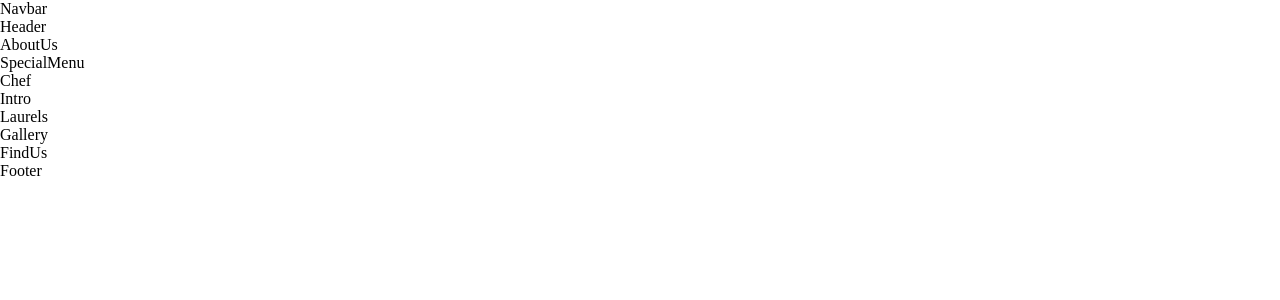
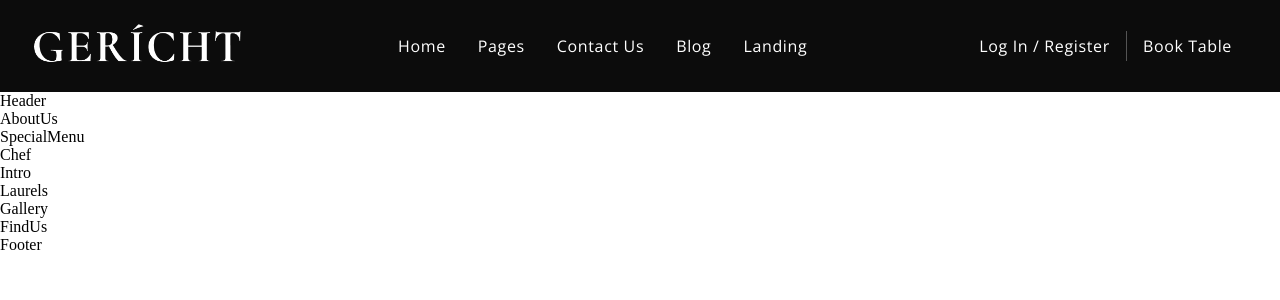
Before and after one commit to julion-mkk/restaurant_menu_react, a React (Create React App) app: page / in a window 1280 px wide. Shown: the top 300 px of the page. Built offline with nearby package versions, Linux system fonts and the light colour scheme; a web font is replaced by a local one.

Commit message:
navbar done

```diff
--- a/package.json
+++ b/package.json
@@ -8,6 +8,7 @@
     "@testing-library/user-event": "^13.5.0",
     "react": "^18.2.0",
     "react-dom": "^18.2.0",
+    "react-icons": "^4.10.1",
     "react-scripts": "5.0.1",
     "web-vitals": "^2.1.4"
   },
--- a/src/components/Navbar/Navbar.css
+++ b/src/components/Navbar/Navbar.css
@@ -0,0 +1,133 @@
+.app__navbar {
+    width: 100%;
+    display: flex;
+    justify-content: space-between;
+    background: var(--color-black);
+    align-items: center;
+    padding: 1rem 2rem;
+}
+
+.app__navbar-logo {
+    display: flex;
+    justify-content: flex-start;
+    align-items: center;
+}
+
+.app__navbar-logo img {
+    width: 150px;
+}
+
+.app__navbar-links {
+    display: flex;
+    justify-content: center;
+    flex: 1;
+    align-items: center;
+    list-style: none;
+}
+
+.app__navbar-links li {
+    margin: 0 1rem;
+    cursor: pointer;
+}
+
+.app__navbar-links li:hover {
+    color: var(--color-gray);
+}
+
+.app__navbar-login {
+    display: flex;
+    justify-content: flex-end;
+    align-items: center;
+}
+
+.app__navbar-login a {
+    margin: 0 1rem;
+    text-decoration: none;
+    transition: 0.5s ease;
+}
+
+.app__navbar-login a:hover {
+    border-bottom: 1px solid var(--color-golden);
+}
+
+.app__navbar-login div {
+    width: 1px;
+    height: 30px;
+    background: var(--color-gray);
+}
+
+.app__navbar-smallscreen {
+    display: none;
+}
+
+.app__navbar-smallscreen_overlay {
+    position: fixed;
+    top: 0;
+    left: 0;
+    width: 100%;
+    height: 100vh;
+    background: var(--color-black);
+    transition: 0.5s ease;
+    flex-direction: column;
+    z-index: 5;
+}
+
+.app__navbar-smallscreen_overlay .overlay__close {
+    font-size: 27px;
+    color: var(--color-golden);
+    cursor: pointer;
+    position: absolute;
+    top: 20px;
+    right: 20px;
+}
+
+.app__navbar-smallscreen_links {
+    list-style: none;
+}
+
+.app__navbar-smallscreen_links li {
+    margin: 2rem;
+    text-align: center;
+    font-family: var(--font-base);
+    cursor: pointer;
+    color: var(--color-golden);
+    font-size: 2rem;
+}
+
+.app__navbar-smallscreen_links li:hover {
+    color: var(--color-white);
+}
+
+.overlay__open {
+    cursor: pointer;
+}
+
+@media screen and (max-width: 2000px) {
+    .app__navbar-logo img {
+        width: 210px;
+    }
+}
+
+@media screen and (max-width: 1150px) {
+    .app__navbar-links {
+        display: none;
+    }
+
+    .app__navbar-smallscreen {
+        display: flex;
+    }
+}
+
+@media screen and (max-width: 650px) {
+    .app__navbar {
+        padding: 1rem;
+    }
+
+    .app__navbar-login {
+        display: none;
+    }
+
+    .app__navbar-logo img {
+        width: 120px;
+    }
+}
--- a/src/components/Navbar/Navbar.jsx
+++ b/src/components/Navbar/Navbar.jsx
@@ -1,11 +1,43 @@
-import React from 'react';
-
+import React, {useState} from 'react';
+import { GiHamburgerMenu } from 'react-icons/gi';
+import { MdOutlineRestaurantMenu } from "react-icons/md";
+import images from '../../constants/images';
 import './Navbar.css';
 
-const Navbar = () => (
-  <div>
-    Navbar
-  </div>
-);
+const Navbar = () => {
+    const [toggleMenu, setToggleMenu] = useState(false);
+    return (
+        <div className="app__navbar">
+            <div className="app__navbar-logo">
+                <img src={images.gericht} alt="Gericht"/>
+            </div>
+            <ul className="app__navbar-links">
+                <li className="p__opensans"><a href="#home">Home</a></li>
+                <li className="p__opensans"><a href="#pages">Pages</a></li>
+                <li className="p__opensans"><a href="#contact">Contact Us</a></li>
+                <li className="p__opensans"><a href="#blog">Blog</a></li>
+                <li className="p__opensans"><a href="#landing">Landing</a></li>
+            </ul>
+            <div className="app__navbar-login">
+                <a href="#login" className="p__opensans"> Log In / Register</a>
+                <div />
+                <a href="/" className="p__opensans">Book Table</a>
+            </div>
+            <div className='app__navbar-smallscreen'>
+                <GiHamburgerMenu fontSize={20} className="overlay__open" color="white" onClick={()=> setToggleMenu(true)}/>
+                {toggleMenu && <div className="app__navbar-smallscreen_overlay flex__center slide-bottom">
+                    <MdOutlineRestaurantMenu fontSize={20} className="overlay__close" color="white" onClick={()=> setToggleMenu(false)}/>
+                    <ul className="app__navbar-smallscreen_links">
+                        <li className="p__opensans"><a href="#home">Home</a></li>
+                        <li className="p__opensans"><a href="#pages">Pages</a></li>
+                        <li className="p__opensans"><a href="#contact">Contact Us</a></li>
+                        <li className="p__opensans"><a href="#blog">Blog</a></li>
+                        <li className="p__opensans"><a href="#landing">Landing</a></li>
+                    </ul>
+                </div>}
+            </div>
+        </div>
+    );
+}
 
 export default Navbar;
```
Also changed, not shown: 1 other file (tests, documents, lock files or other folders).
